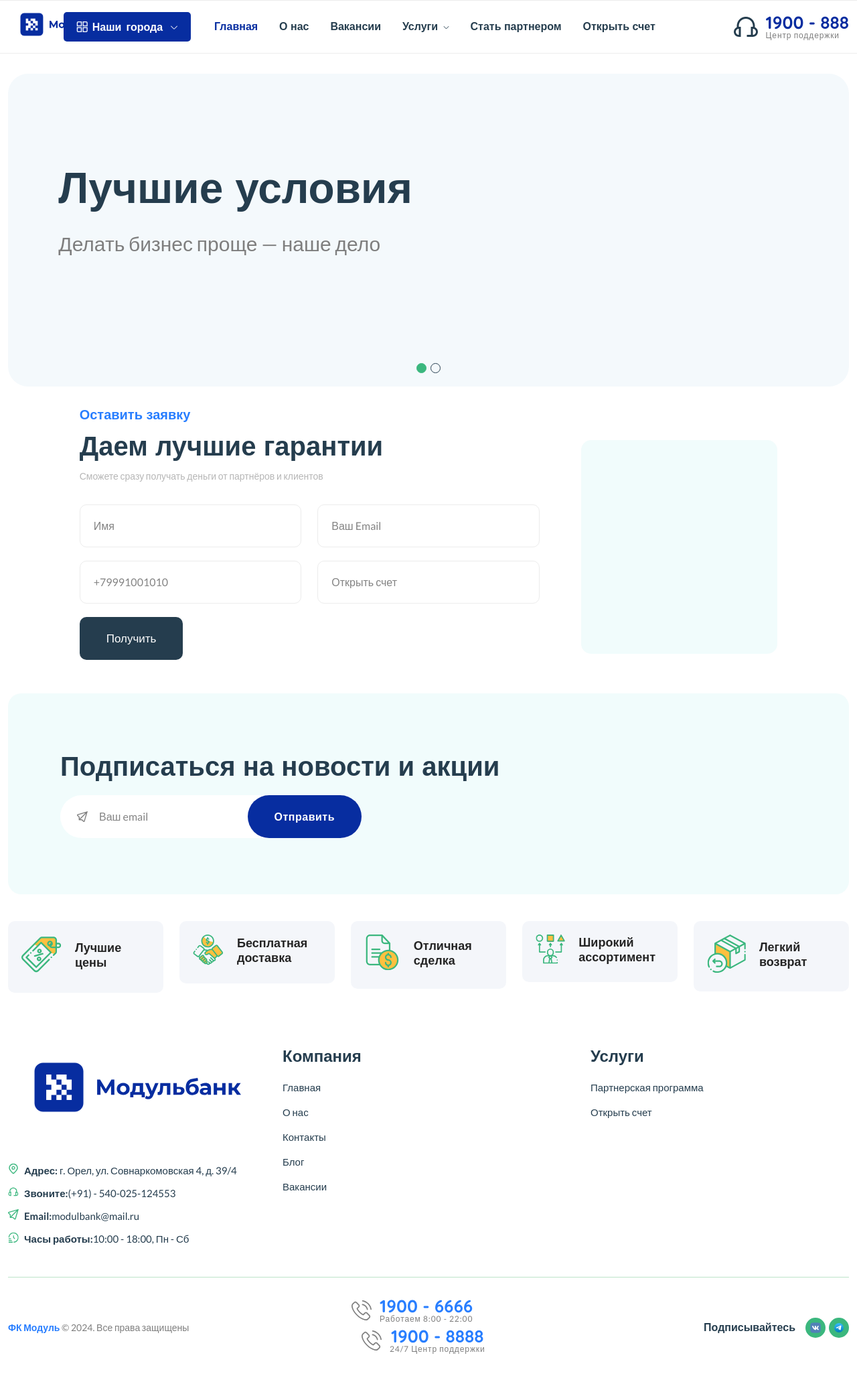
After one commit to mflorya575/Modulbank_Django, a Django app: page /bank-garant/ in a window 1280 px wide. The commit adds this page. Shown: the whole page at 67% size. Run offline with Django 4.2, Linux system fonts and the light colour scheme; data that the repository does not hold is empty; some libraries are stand-ins or nearby versions.

Commit message:
add page bank garant

```diff
--- a/bank/main/urls.py
+++ b/bank/main/urls.py
@@ -19,4 +19,5 @@ urlpatterns = [
 
     path('partner-program/', views.partner_program, name='partner_program'),
     path('open-score/', views.open_score, name='open_score'),
+    path('bank-garant/', views.bank_garant, name='bank_garant'),
 ]
--- a/bank/main/views.py
+++ b/bank/main/views.py
@@ -118,3 +118,12 @@ def open_score(request):
     }
 
     return render(request, 'bank/open_score.html', context)
+
+
+def bank_garant(request):
+
+    context = {
+        'title': 'Банковские гарантии - Модульбанк',
+    }
+
+    return render(request, 'bank/bank_garant.html', context)
--- /dev/null
+++ b/bank/templates/bank/bank_garant.html
@@ -0,0 +1,102 @@
+{% extends 'base.html' %}
+{% load static %}
+
+{% block content %}
+
+<main class="main">
+    <section class="home-slider position-relative mb-30">
+        <div class="container">
+            <div class="home-slide-cover mt-30">
+                <div class="hero-slider-1 style-4 dot-style-1 dot-style-1-position-1">
+                    <div class="single-hero-slider single-animation-wrap" style="background-image: url({% static 'assets/imgs/slider/slider-1.png' %})">
+                        <div class="slider-content">
+                            <h1 class="display-2 mb-40">
+                                Лучшие условия
+                            </h1>
+                            <p class="mb-65">Делать бизнес проще — наше дело</p>
+                            {% comment %} <form class="form-subcriber d-flex">
+                                <input type="email" placeholder="Your emaill address" />
+                                <button class="btn" type="submit">Subscribe</button>
+                            </form> {% endcomment %}
+                        </div>
+                    </div>
+                    <div class="single-hero-slider single-animation-wrap" style="background-image: url({% static 'assets/imgs/slider/slider-2.png' %})">
+                        <div class="slider-content">
+                            <h1 class="display-2 mb-40">
+                                Банковские гарантии для<br />
+                                любого бизнеса
+                            </h1>
+                            <p class="mb-65">Наши продукты — наше преимущество</p>
+                            {% comment %} <form class="form-subcriber d-flex">
+                                <input type="email" placeholder="Your emaill address" />
+                                <button class="btn" type="submit">Subscribe</button>
+                            </form> {% endcomment %}
+                        </div>
+                    </div>
+                </div>
+                <div class="slider-arrow hero-slider-1-arrow"></div>
+            </div>
+        </div>
+    </section>
+    <!--End hero slider-->
+
+    <div class="container">
+        <div class="row">
+            <div class="col-xl-10 col-lg-12 m-auto">
+                <section class="mb-50">
+                    <div class="row">
+                        <div class="col-xl-8">
+                            <div class="contact-from-area padding-20-row-col">
+                                <h5 class="text-brand mb-10">Оставить заявку</h5>
+                                <h2 class="mb-10">Даем лучшие гарантии</h2>
+                                <p class="text-muted mb-30 font-sm">Сможете сразу получать деньги от партнёров и клиентов</p>
+                                <form class="contact-form-style mt-30" id="contact-form" action="#" method="post">
+                                    <div class="row">
+                                        <div class="col-lg-6 col-md-6">
+                                            <div class="input-style mb-20">
+                                                <input name="name" placeholder="Имя" type="text" />
+                                            </div>
+                                        </div>
+                                        <div class="col-lg-6 col-md-6">
+                                            <div class="input-style mb-20">
+                                                <input name="email" placeholder="Ваш Email" type="email" />
+                                            </div>
+                                        </div>
+                                        <div class="col-lg-6 col-md-6">
+                                            <div class="input-style mb-20">
+                                                <input name="telephone" placeholder="+79991001010" type="tel" />
+                                            </div>
+                                        </div>
+                                        <div class="col-lg-6 col-md-6">
+                                            <div class="input-style mb-20">
+                                                <input name="subject" placeholder="Открыть счет" type="text" />
+                                            </div>
+                                        </div>
+                                        <div class="col-lg-12 col-md-12">
+                                            {% comment %} <div class="textarea-style mb-30">
+                                                <textarea name="message" placeholder="Сообще"></textarea>
+                                            </div> {% endcomment %}
+                                            <button class="submit submit-auto-width" type="submit">Получить</button>
+                                        </div>
+                                    </div>
+                                </form>
+                                <p class="form-messege"></p>
+                            </div>
+                        </div>
+                        <div class="col-lg-4 pl-50 d-lg-block d-none">
+                            <img class="border-radius-15 mt-50" src="{% static "assets/imgs/page/contact-2.png" %}" alt="" />
+                        </div>
+                    </div>
+                </section>
+            </div>
+        </div>
+    </div>
+
+
+
+
+
+
+</main>
+
+{% endblock content %}
--- a/bank/templates/base.html
+++ b/bank/templates/base.html
@@ -198,6 +198,13 @@
                                     </li> {% endcomment %}
                                     <li>
                                         <a href="{% url 'main:vacancies_list' %}">Вакансии</a>
+                                    </li>
+                                    <li>
+                                        <a href="{% url 'main:bank_garant' %}">Услуги <i class="fi-rs-angle-down"></i></a>
+                                        <ul class="sub-menu">
+                                            <li><a href="{% url 'main:bank_garant' %}">Банковские гарантии</a></li>
+                                            <li><a href="index-2.html">Кредиты</a></li>
+                                        </ul>
                                     </li>
                                     <li>
                                         <a href="{% url 'main:partner_program' %}">Стать партнером</a>
@@ -561,7 +568,6 @@
                         <a href="https://vk.com/fkmodul"><img src="{% static "assets/imgs/theme/icons/vk.svg" %}" alt="вконтакте" /></a>
                         <a href="https://t.me/fkmodul"><img src="{% static "assets/imgs/theme/icons/tg.svg" %}" alt="телеграм" /></a>
                     </div>
-                    <p class="font-sm">Up to 15% discount on your first subscribe</p>
                 </div>
             </div>
         </div>
```
